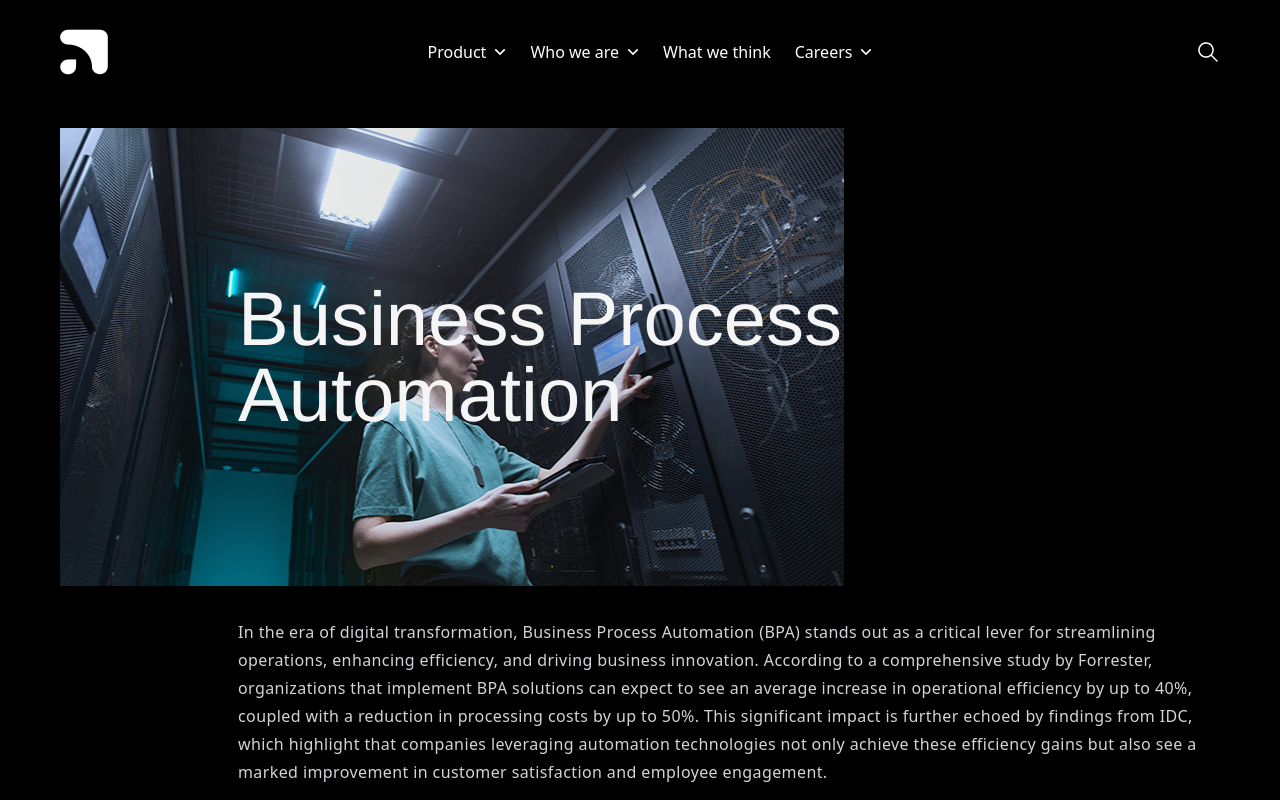
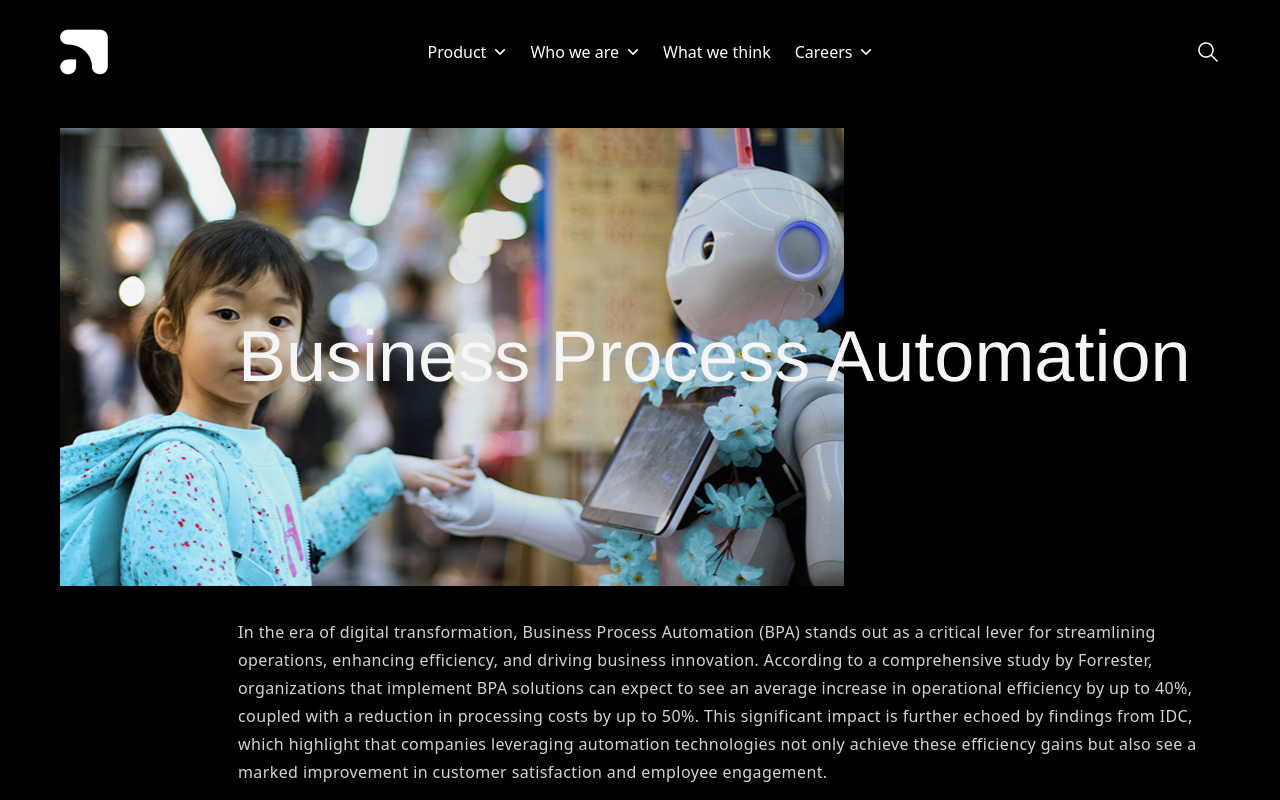
Before and after one commit to lensaBayu/dms-web, a React (Vite) app: page /product/businessprocess in a window 1280 px wide. Shown: the top 800 px of the page. Built offline with nearby package versions, Linux system fonts and the light colour scheme; a web font is replaced by a local one.

Commit message:
update image

```diff
--- a/src/Components/Hero2.jsx
+++ b/src/Components/Hero2.jsx
@@ -7,7 +7,7 @@ const Hero2 = ({ image, title, description }) => {
                 <div>
                     <img src={image} alt="" />
                 </div>
-                <div className='flex place-content-end  font-helvetica-neue place-items-center absolute inset-0 text-neutral-100 text-[76px] font-normal leading-none'>
+                <div className='flex place-content-end  font-helvetica-neue place-items-center absolute inset-0 text-neutral-100 text-[72px] font-normal leading-[83.60px]'>
                     <div className='w-[982px]'>
                         {title}
                     </div>
--- a/src/Pages/Products/Businessprocess.jsx
+++ b/src/Pages/Products/Businessprocess.jsx
@@ -22,7 +22,7 @@ function Businessprocess() {
                 <Hero2
                     title="Business Process Automation"
                     description="In the era of digital transformation, Business Process Automation (BPA) stands out as a critical lever for streamlining operations, enhancing efficiency, and driving business innovation. According to a comprehensive study by Forrester, organizations that implement BPA solutions can expect to see an average increase in operational efficiency by up to 40%, coupled with a reduction in processing costs by up to 50%. This significant impact is further echoed by findings from IDC, which highlight that companies leveraging automation technologies not only achieve these efficiency gains but also see a marked improvement in customer satisfaction and employee engagement."
-                    image={"/Hero5.png"}
+                    image={"/Hero4.png"}
                 />
             </div>
 
--- a/src/Pages/Products/Digitalengine.jsx
+++ b/src/Pages/Products/Digitalengine.jsx
@@ -22,7 +22,7 @@ function Digitalengine() {
                 <Hero2
                     title="Digital Engineering & Manufacturing"
                     description="According to Gartner, companies that have adopted digital manufacturing strategies have seen up to a 20% increase in production efficiency, alongside a reduction in operational costs by as much as 30%. Furthermore, the integration of data analytics and ERP systems has been pivotal in achieving up to a 25% improvement in customer satisfaction due to enhanced product quality and faster delivery times."
-                    image={"/Hero4.png"}
+                    image={"/Hero5.png"}
                 />
             </div>
 
```
